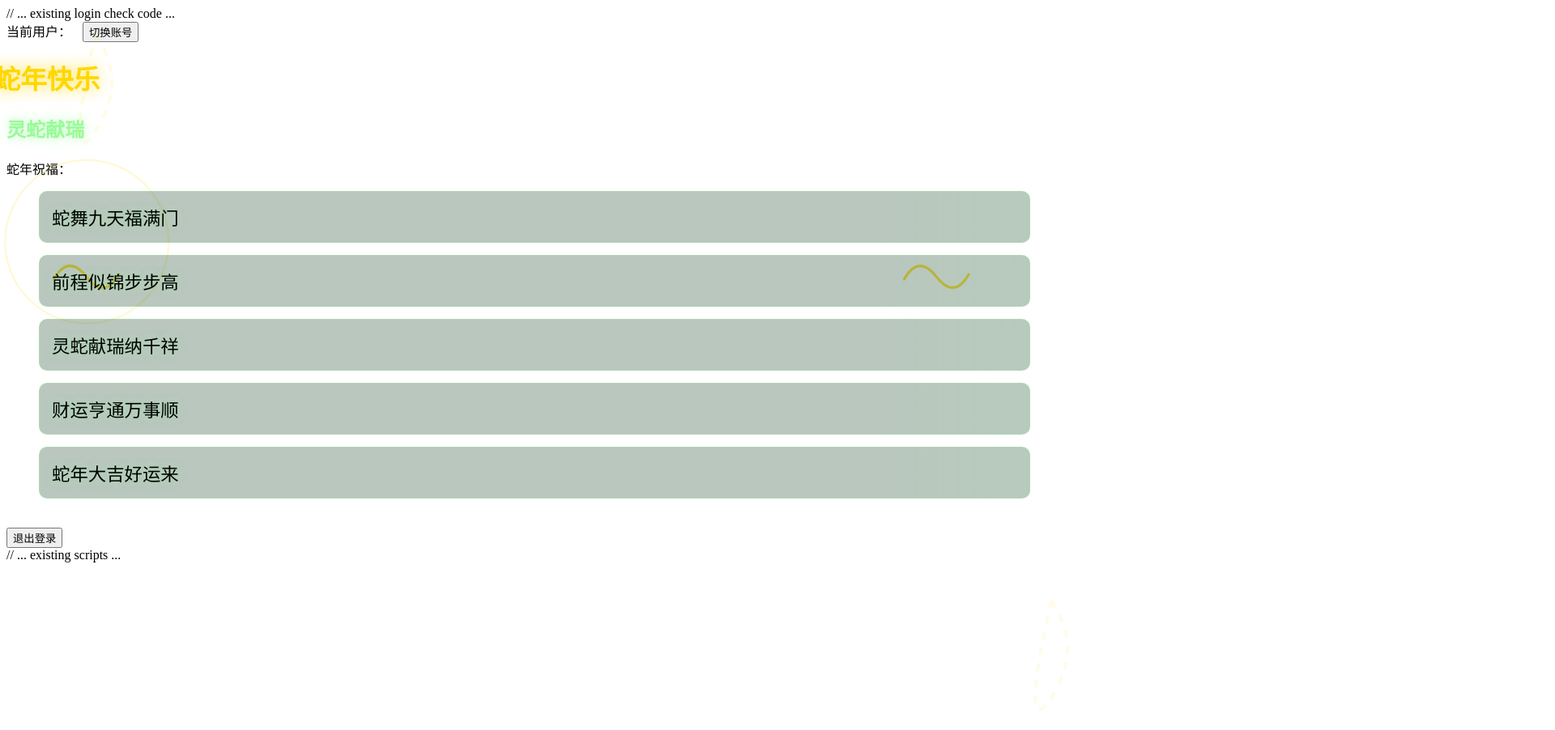
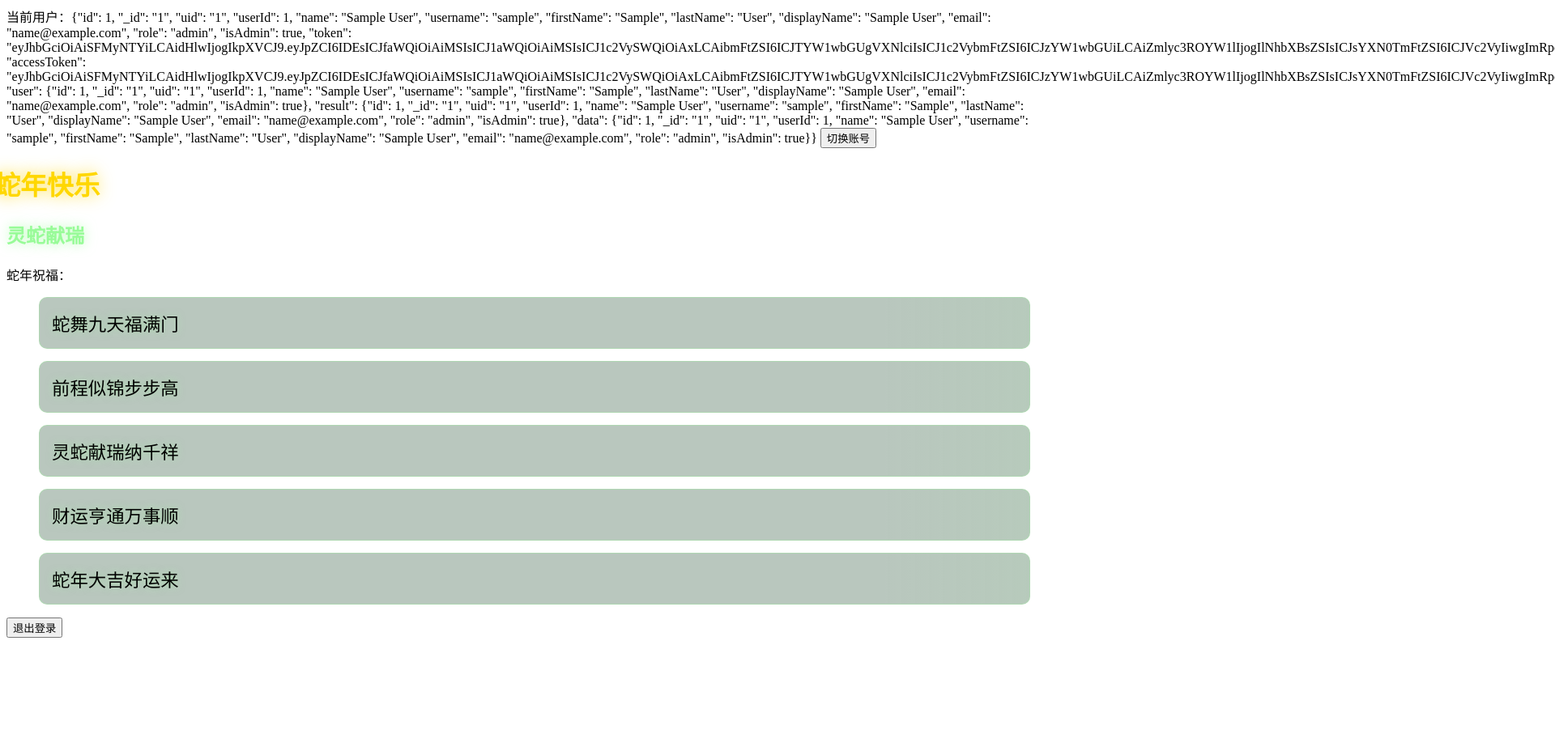
Before and after one commit to SQDT2/123, a plain HTML site: page index.html in a window 1280 px wide. Shown: the top 902 px of the page at 81% size, 1920 px wide, since content can reach past the window. After the commit the page ends 800 px from the top, so only its background shows below. Drawn offline with Linux system fonts and the light colour scheme; sample sign-in values are in the browser's storage.

Commit message:
Update index.html

```diff
--- a/index.html
+++ b/index.html
@@ -7,20 +7,16 @@
     <link rel="stylesheet" href="styles.css">
 </head>
 <body>
-    // ... existing login check code ...
+    <script>
+        if (!localStorage.getItem('currentUser')) {
+            window.location.href = 'login.html';
+        }
+    </script>
 
     <div class="container">
         <div class="user-info">
             <span>当前用户：<span id="currentUsername"></span></span>
-            <button onclick="switchAccount()" style="width: auto; margin-left: 10px;">切换账号</button>
-        </div>
-
-        <!-- 添加蛇年装饰元素 -->
-        <div class="snake-decoration">
-            <div class="snake snake-left"></div>
-            <div class="snake snake-right"></div>
-            <div class="snake-pattern snake-pattern-1"></div>
-            <div class="snake-pattern snake-pattern-2"></div>
+            <button onclick="switchAccount()">切换账号</button>
         </div>
 
         <div class="greeting">
@@ -28,8 +24,10 @@
             <h2>灵蛇献瑞</h2>
         </div>
 
-        <div class="chinese-zodiac">
-            <div class="zodiac-circle"></div>
+        <div class="fireworks">
+            <div class="firework"></div>
+            <div class="firework"></div>
+            <div class="firework"></div>
         </div>
 
         <div class="wishes">
@@ -43,11 +41,20 @@
             </ul>
         </div>
 
-        <div class="button-group">
-            <button onclick="logout()" style="width: auto; margin-top: 20px;">退出登录</button>
-        </div>
+        <button onclick="logout()" class="logout-btn">退出登录</button>
     </div>
 
-    // ... existing scripts ...
+    <script>
+        document.getElementById('currentUsername').textContent = localStorage.getItem('currentUser');
+
+        function logout() {
+            localStorage.removeItem('currentUser');
+            window.location.href = 'login.html';
+        }
+
+        function switchAccount() {
+            window.location.href = 'login.html?switch=true';
+        }
+    </script>
 </body>
 </html>
```
